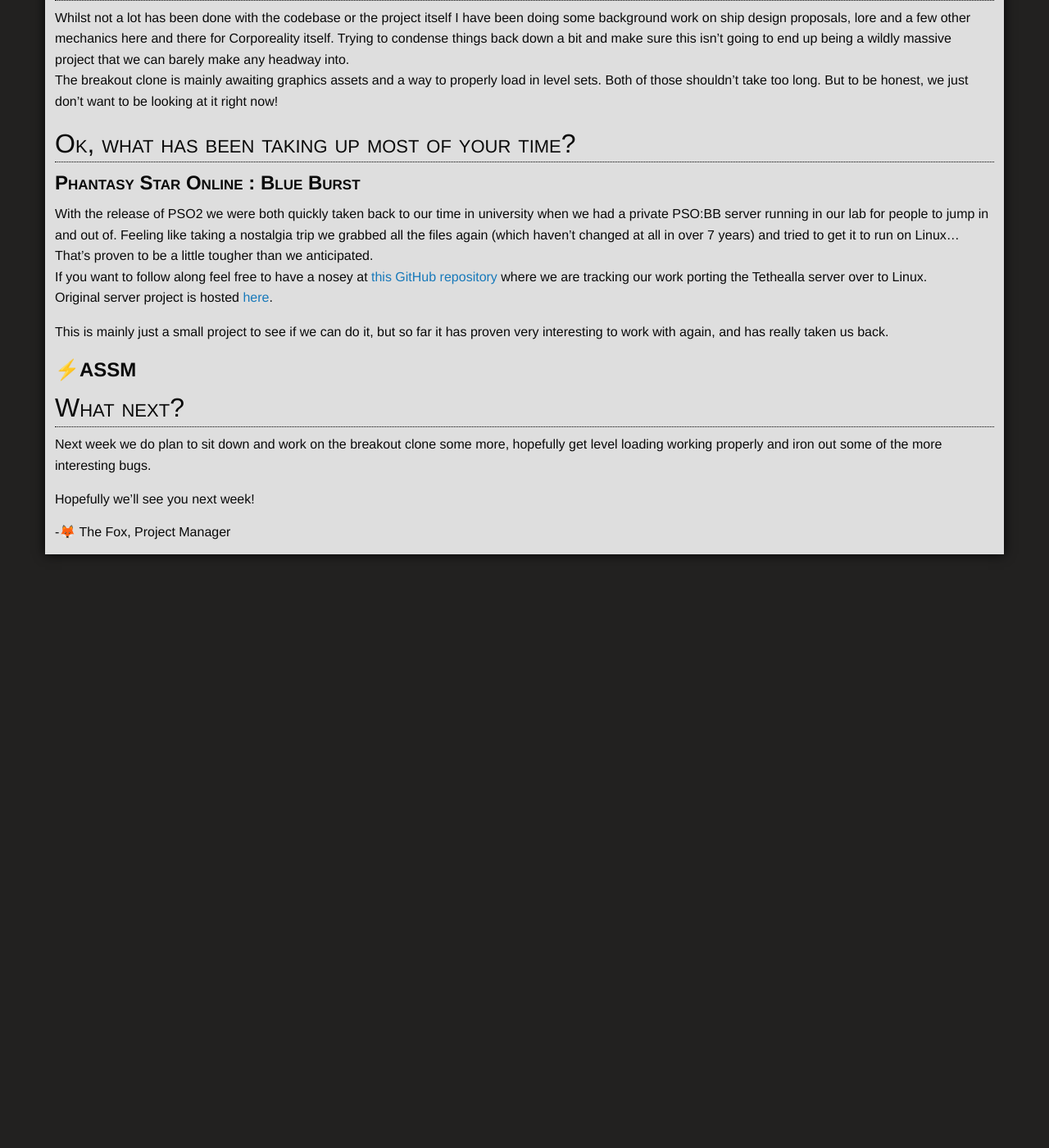
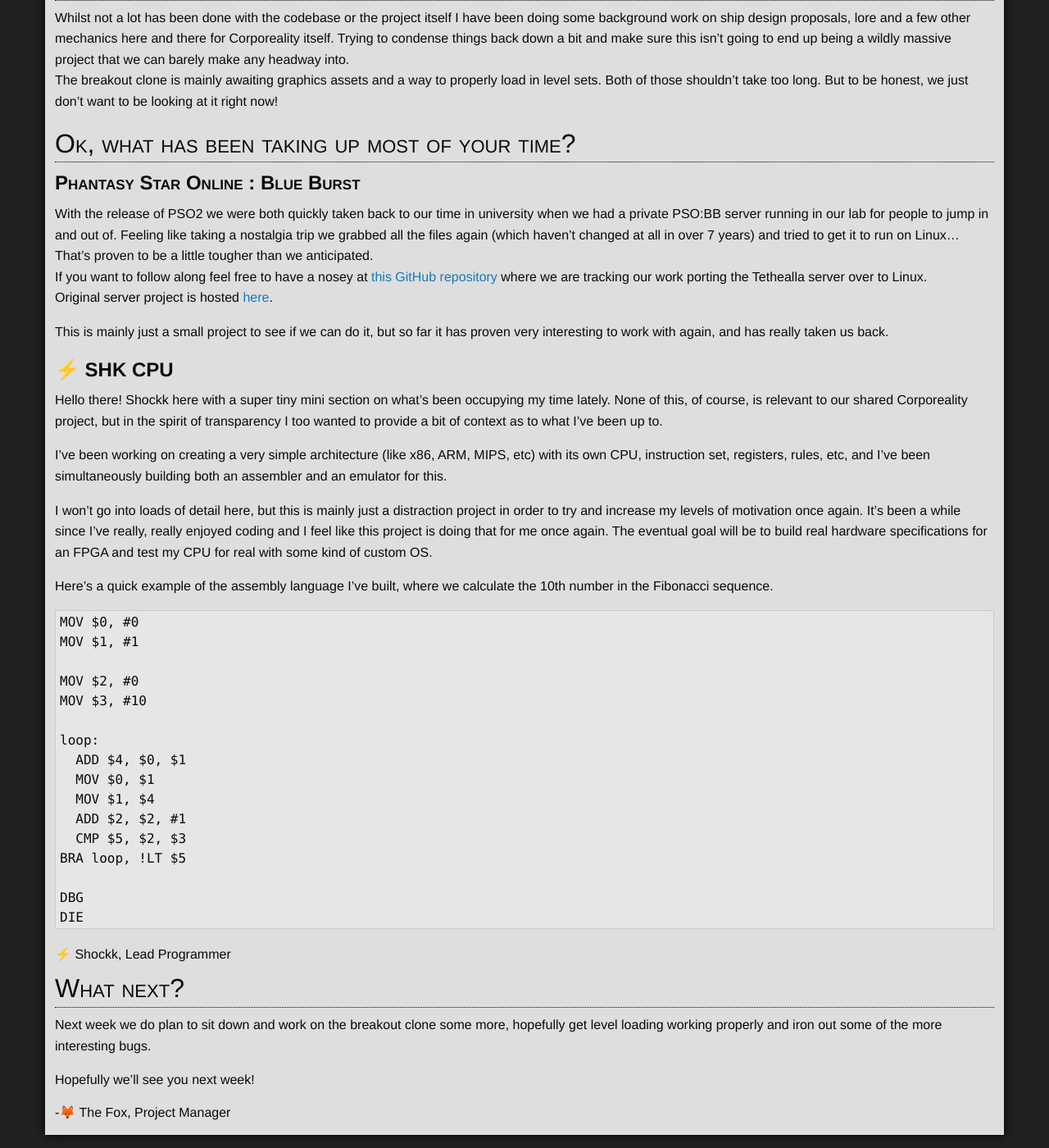
Before and after one commit to corporeality-space/web, a Jekyll site: the page built from _posts/2020-06-08-01-Week-47.md, in a window 1280 px wide and 1400 px high, scrolled down 360 px. Shown: the whole window at 82% size. Built offline with Jekyll 4.4.1, drawn with Linux system fonts in a browser that asks for light colours; nearby versions of some CDN libraries; some web fonts are replaced; our own code applies the rules of GitHub Pages for plain Markdown files; library files that are not in the unit come from our copies; before the commit the page ends 1052 px from its top, so only the background shows below that.

Commit message:
Update 2020-06-08-01-Week-47.md

````diff
--- a/_posts/2020-06-08-01-Week-47.md
+++ b/_posts/2020-06-08-01-Week-47.md
@@ -23,10 +23,36 @@
 
 This is mainly just a small project to see if we can do it, but so far it has proven very interesting to work with again, and has really taken us back.
 
-## ⚡ASSM
+## ⚡ SHK CPU
 
+Hello there! Shockk here with a super tiny mini section on what's been occupying my time lately. None of this, of course, is relevant to our shared Corporeality project, but in the spirit of transparency I too wanted to provide a bit of context as to what I've been up to.
 
+I've been working on creating a very simple architecture (like x86, ARM, MIPS, etc) with its own CPU, instruction set, registers, rules, etc, and I've been simultaneously building both an assembler and an emulator for this.
 
+I won't go into loads of detail here, but this is mainly just a distraction project in order to try and increase my levels of motivation once again. It's been a while since I've really, really enjoyed coding and I feel like this project is doing that for me once again. The eventual goal will be to build real hardware specifications for an FPGA and test my CPU for real with some kind of custom OS.
+
+Here's a quick example of the assembly language I've built, where we calculate the 10th number in the Fibonacci sequence.
+
+```
+MOV $0, #0
+MOV $1, #1
+
+MOV $2, #0
+MOV $3, #10
+
+loop:
+  ADD $4, $0, $1
+  MOV $0, $1
+  MOV $1, $4
+  ADD $2, $2, #1
+  CMP $5, $2, $3
+BRA loop, !LT $5
+
+DBG
+DIE
+```
+
+###### ⚡ Shockk, Lead Programmer
 
 # What next?
 
````
